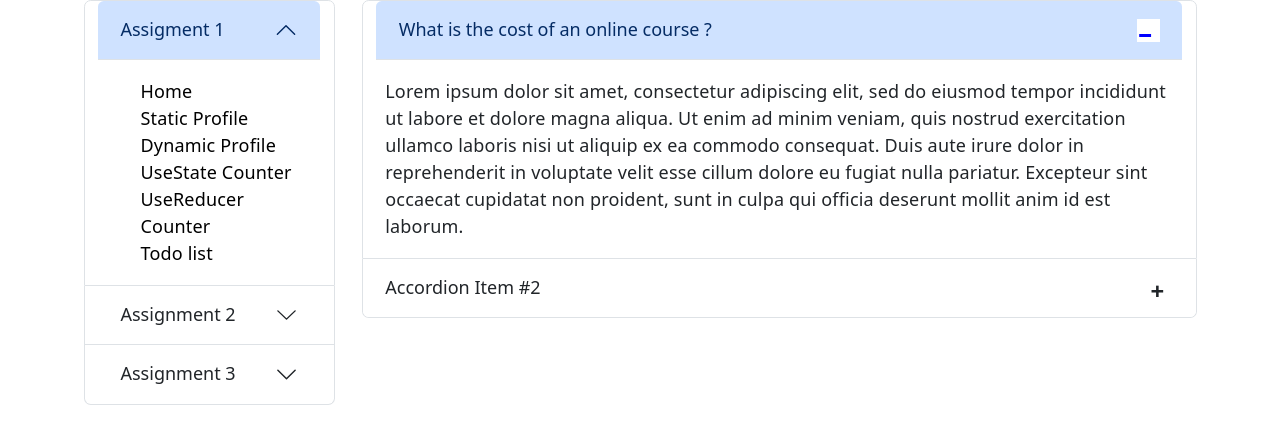
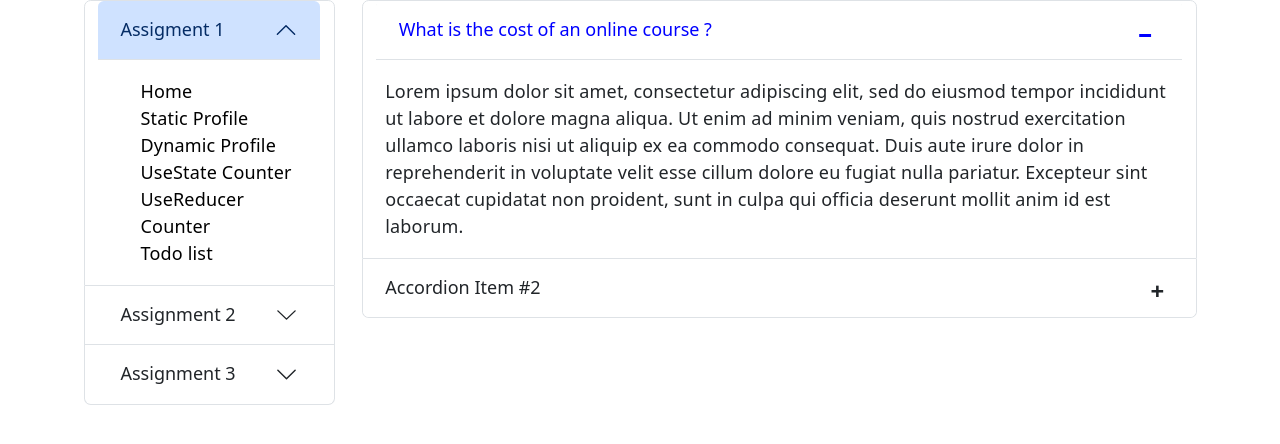
Before and after one commit to DevCodeYuvraj/React-Practice, a React app in the folder myapp/: page /Accordian in a window 1280 px wide. Shown: the top 444 px of the page. Built offline with nearby package versions, Linux system fonts and the light colour scheme; the HTML template or start-up script is replaced by a standard one.

Commit message:
A0413:47 PM148 C14847i3:47 PM

```diff
--- a/myapp/src/index.css
+++ b/myapp/src/index.css
@@ -297,9 +297,14 @@ font-size: small;
   transform: none !important;
 }
 
-/* When accordion is open */
+/* Expanded icon */
 .custom-accordion .accordion-button:not(.collapsed)::after {
   content: "−";
-   color: blue;
-  background-color: white;
+  color: blue;
 }
+
+/* Expanded heading text */
+.custom-accordion .accordion-button:not(.collapsed) {
+  color: blue !important;
+  background-color: white !important;
+}
```
